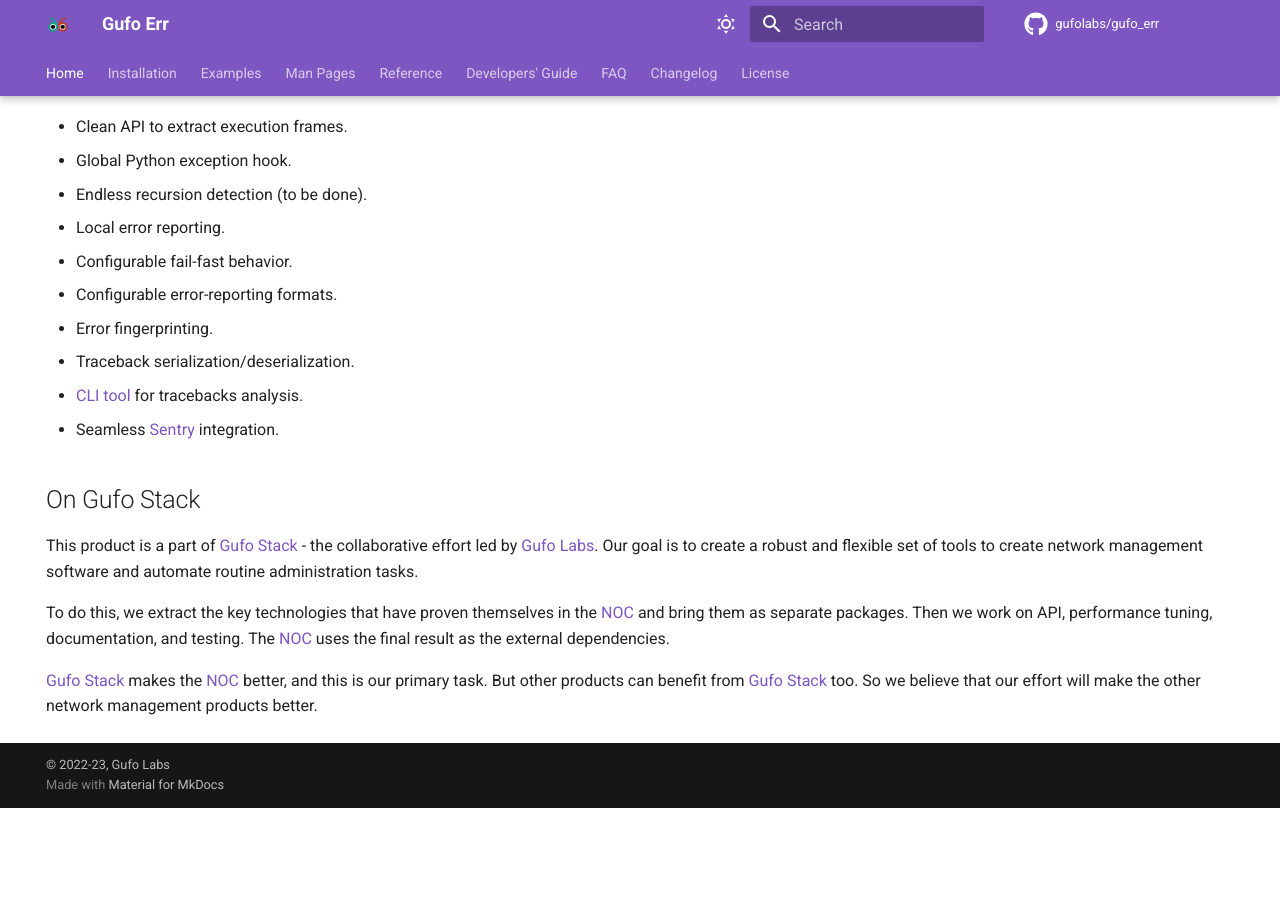
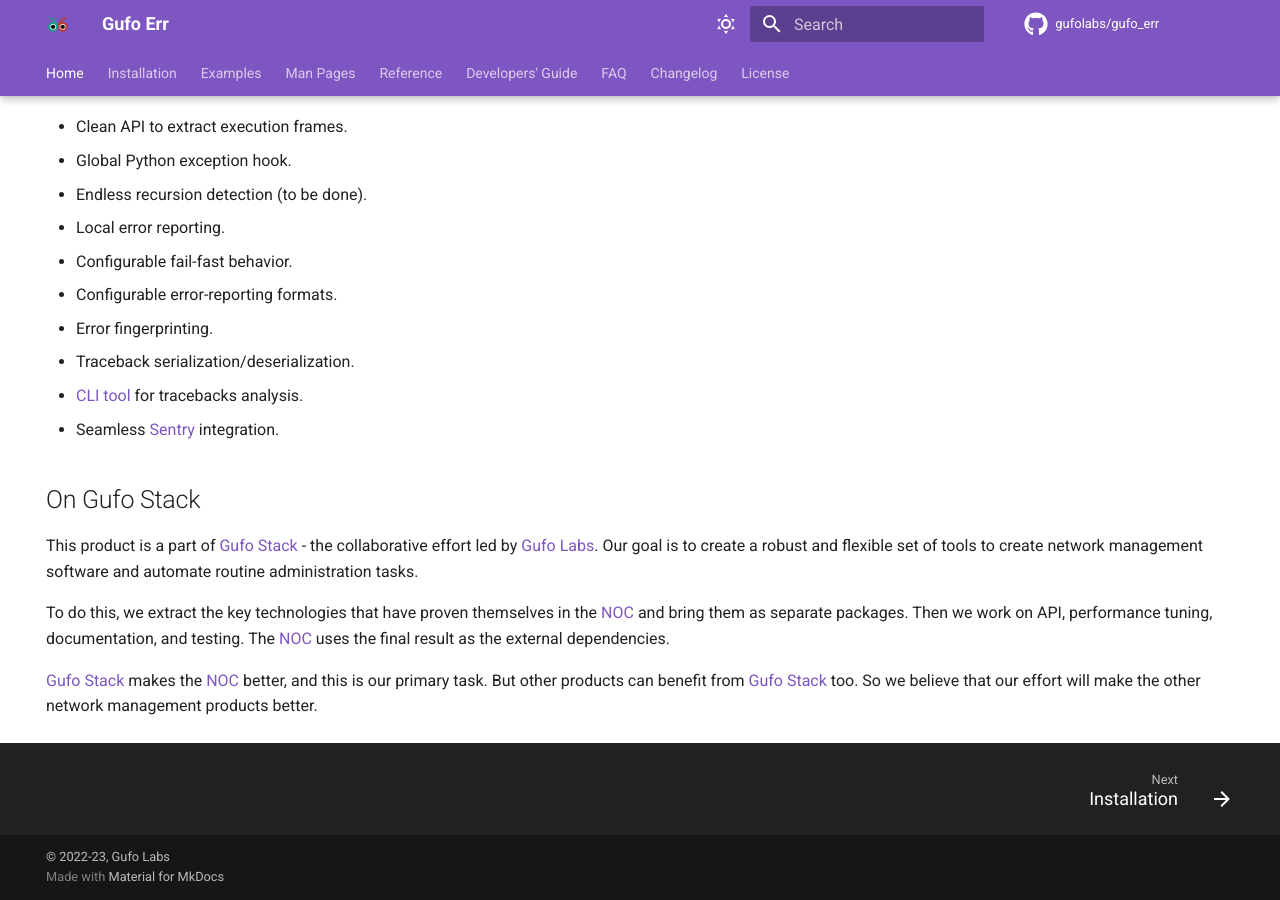
Before and after one commit to gufolabs/gufo_err, an MkDocs documentation site: the page built from docs/index.md, in a window 1280 px wide and 900 px high, scrolled down 1088 px. Built offline with MkDocs 1.6.1 and Material for MkDocs 9.7.7, drawn with Linux system fonts in a browser that asks for light colours; comment, search, counter and statistics services are not loaded; before the commit the page ends 1896 px from its top, so only the background shows below that.

Commit message:
docs: enable footers and edit button

```diff
--- a/mkdocs.yml
+++ b/mkdocs.yml
@@ -55,8 +55,10 @@
         icon: material/weather-night
         name: Switch to light mode
   features:
+    - content.action.edit
     - navigation.tabs
     - navigation.tabs.sticky
+    - navigation.footer
 watch:
   - docs/
   - src/gufo/
```
